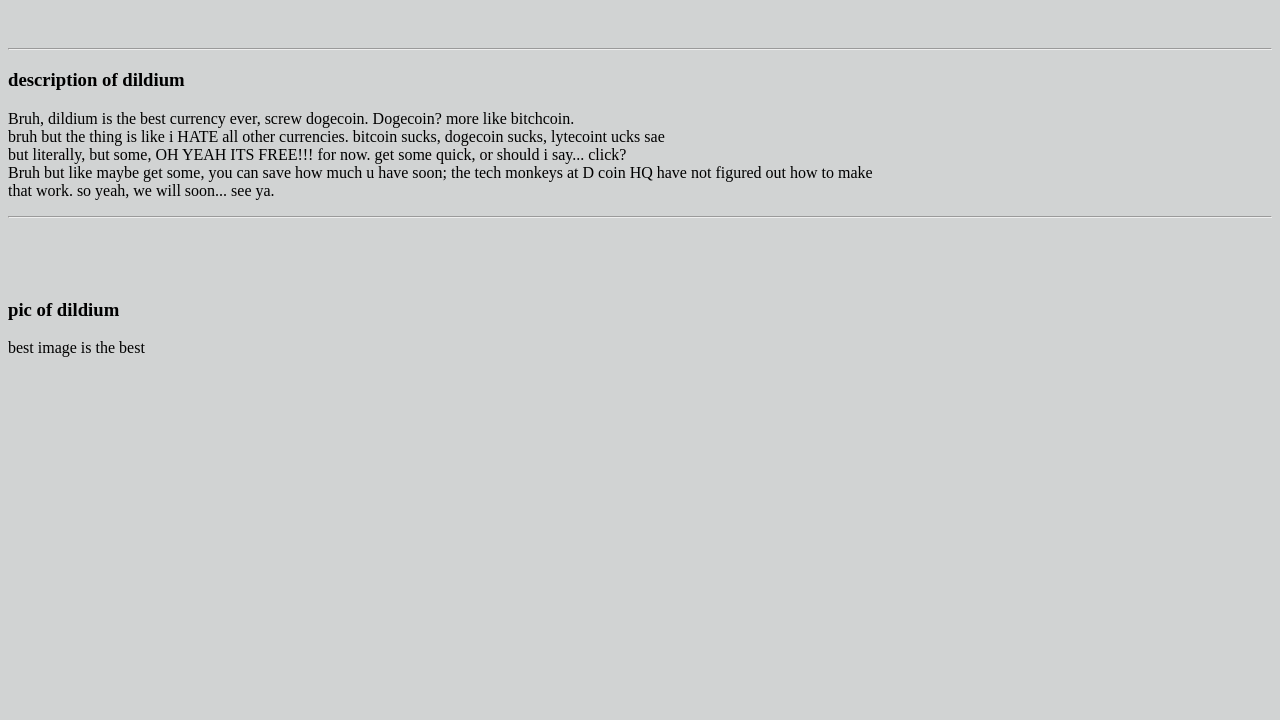
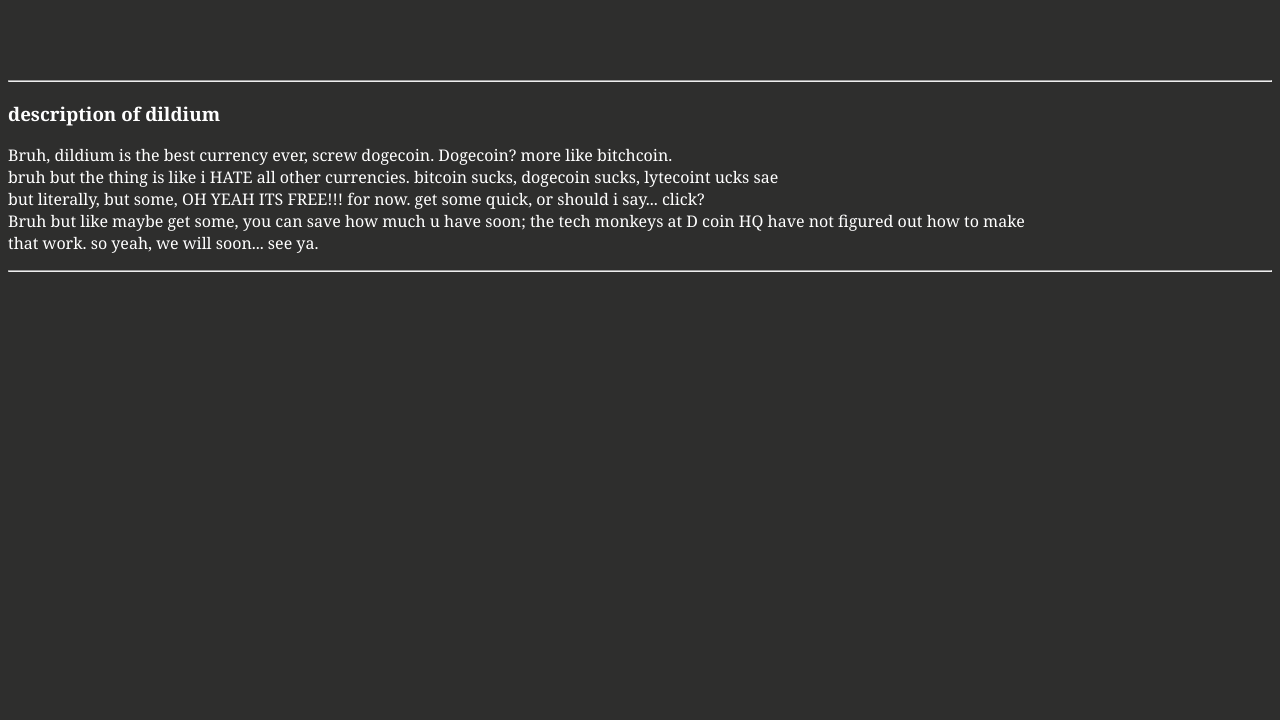
Before and after one commit to DC994/DC994.github.io, a plain HTML site: page index.html in a window 1280 px wide. Shown: the part 80-800 px from the top of the page. Drawn offline with Linux system fonts and the light colour scheme.

Commit message:
Create index.html

```diff
--- a/index.html
+++ b/index.html
@@ -1,32 +1,22 @@
+<!DOCTYPE html>
 <html>
-<!DOCTYPE html>
 <html lang="en">
-<!--DISCLAIMER: if you are looking at the source code you are no fun, and you are a buzzkill peice of crap.-->	<body style="background-color:lightgrey;">
+<!--Stop looking at the source code dumb-->
 <head>
   <title>00GA</title>
-</head>
-<body>
-  <style type="text/css">
-		body {
-			background-color: aqua;
-			transition: background-color 5s;
-		}
+	<style>
+		p {color:white}
+		h1 {color:white}
+		h2 {color:white}
+		h3 {color:white}
+		h4 {color:white}
+		h5 {color:white}
+		h6 {color:white}
+		body {background-color:#2e2e2d;}
+		body {font-family:'georgia', serif}
 	</style>
 </head>
 <body>
-	<script type="text/javascript">
-		var colors = ["orange", "aqua"]
-
-		var i = 1;
-
-		window.setInterval(function(){
-			document.body.style.backgroundColor = colors[i];
-			i++;
-			if (i === colors.length){
-				i=0;
-			}
-		}, 5000);
-	</script>
   <h1> DIlDIUM WEBSITE </h1>
   <br>
   <br>
@@ -42,8 +32,3 @@
   <br>
   <br>
   <br>
-	<h3> pic of dildium </h3>
-	<picture>
-  <source media="(min-width:650px)" srcset="ooga_booga-removebg-preview.png">
-	</picture>
-	<p> best image is the best </p>
```
